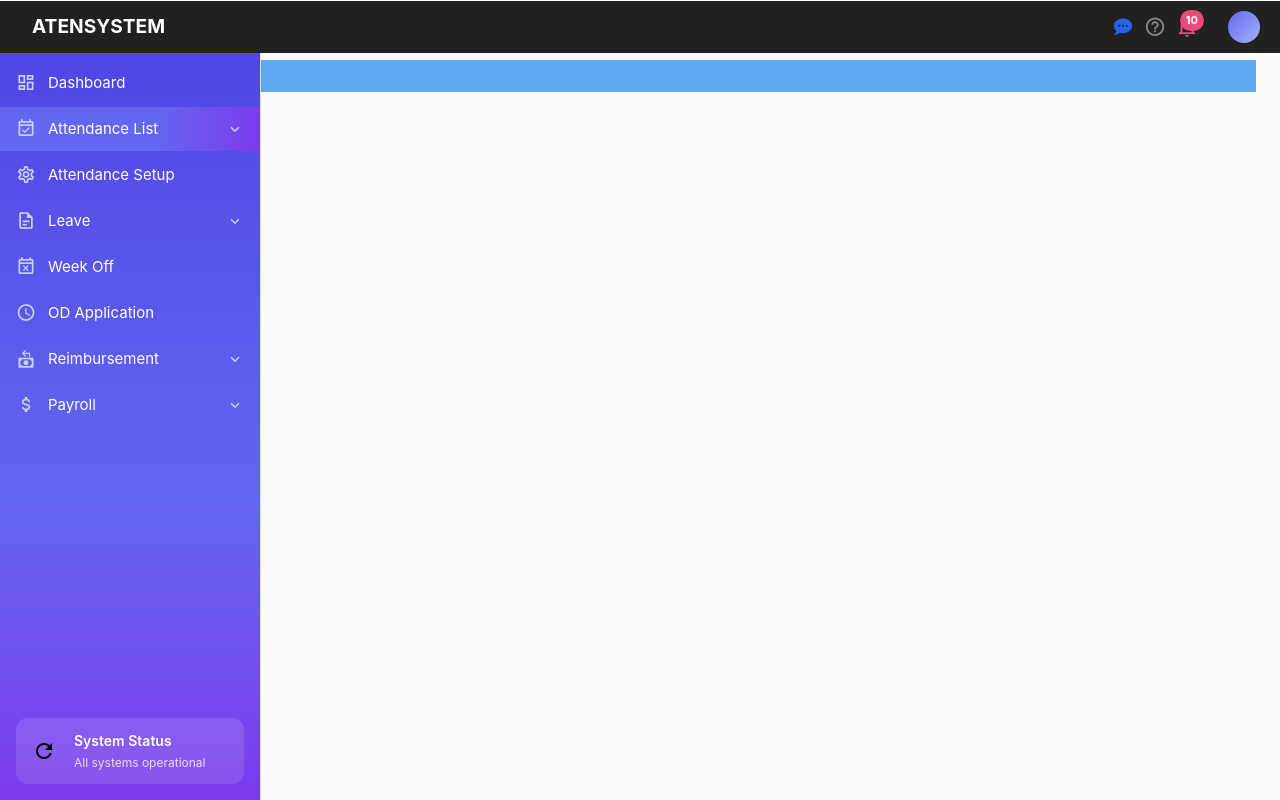
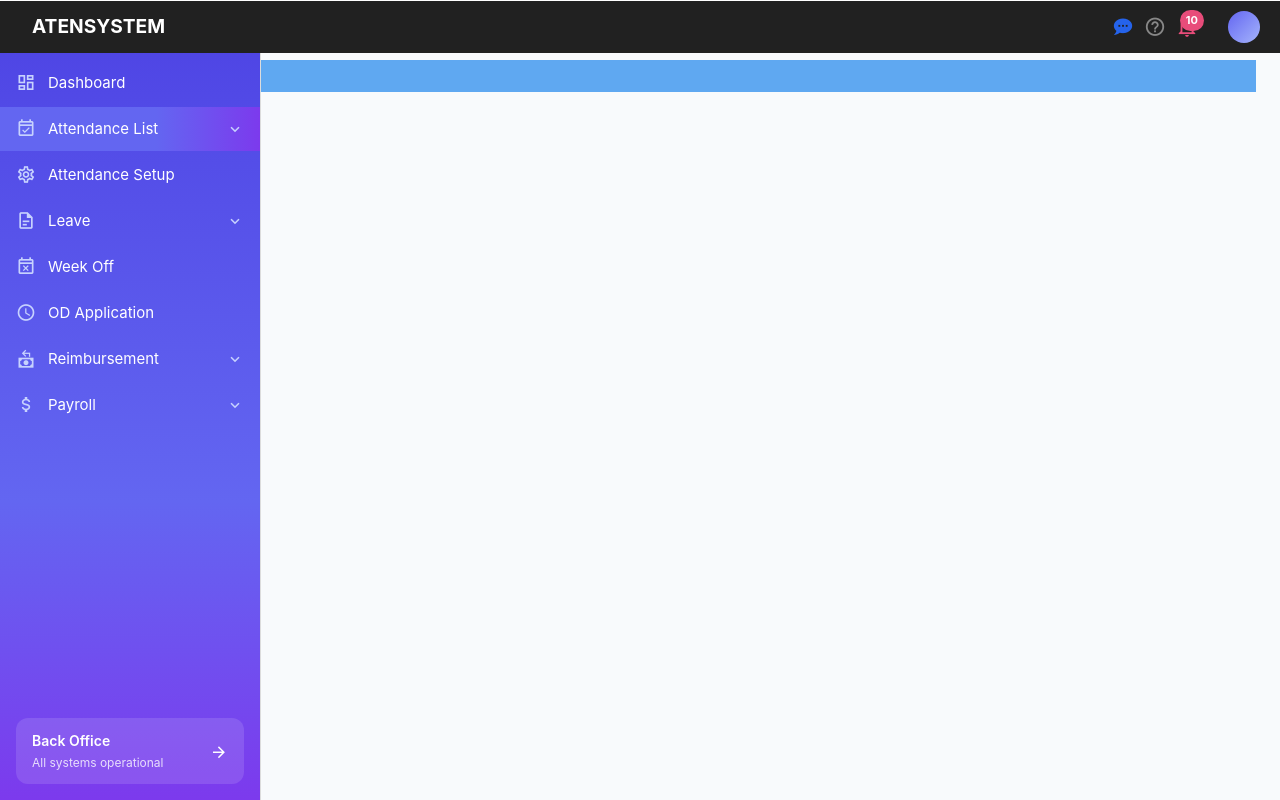
Before and after one commit to fushiyin/smart, a Vue app: page /home in a window 1280 px wide. Built offline with nearby package versions, Linux system fonts and the light colour scheme.

Commit message:
new layout

```diff
--- a/src/views/users/components/AppSidebarPC.vue
+++ b/src/views/users/components/AppSidebarPC.vue
@@ -11,11 +11,13 @@
         </nav>
         <div class="sidebar-status">
             <div class="status-card">
-                <v-icon size="24" color="black" class="mr-2">mdi-refresh</v-icon>
                 <div>
-                    <div class="status-title">System Status</div>
+                    <div class="status-title">Back Office</div>
                     <div class="status-desc">All systems operational</div>
                 </div>
+                <button class="p-2">
+                    <v-icon size="18" color="white">mdi-arrow-right</v-icon>
+                </button>
             </div>
         </div>
     </aside>
@@ -128,6 +130,7 @@ function handleSelect(key) {
     padding: 12px 16px;
     display: flex;
     align-items: center;
+    justify-content: space-between;
     gap: 10px;
 }
 .status-title {
```
